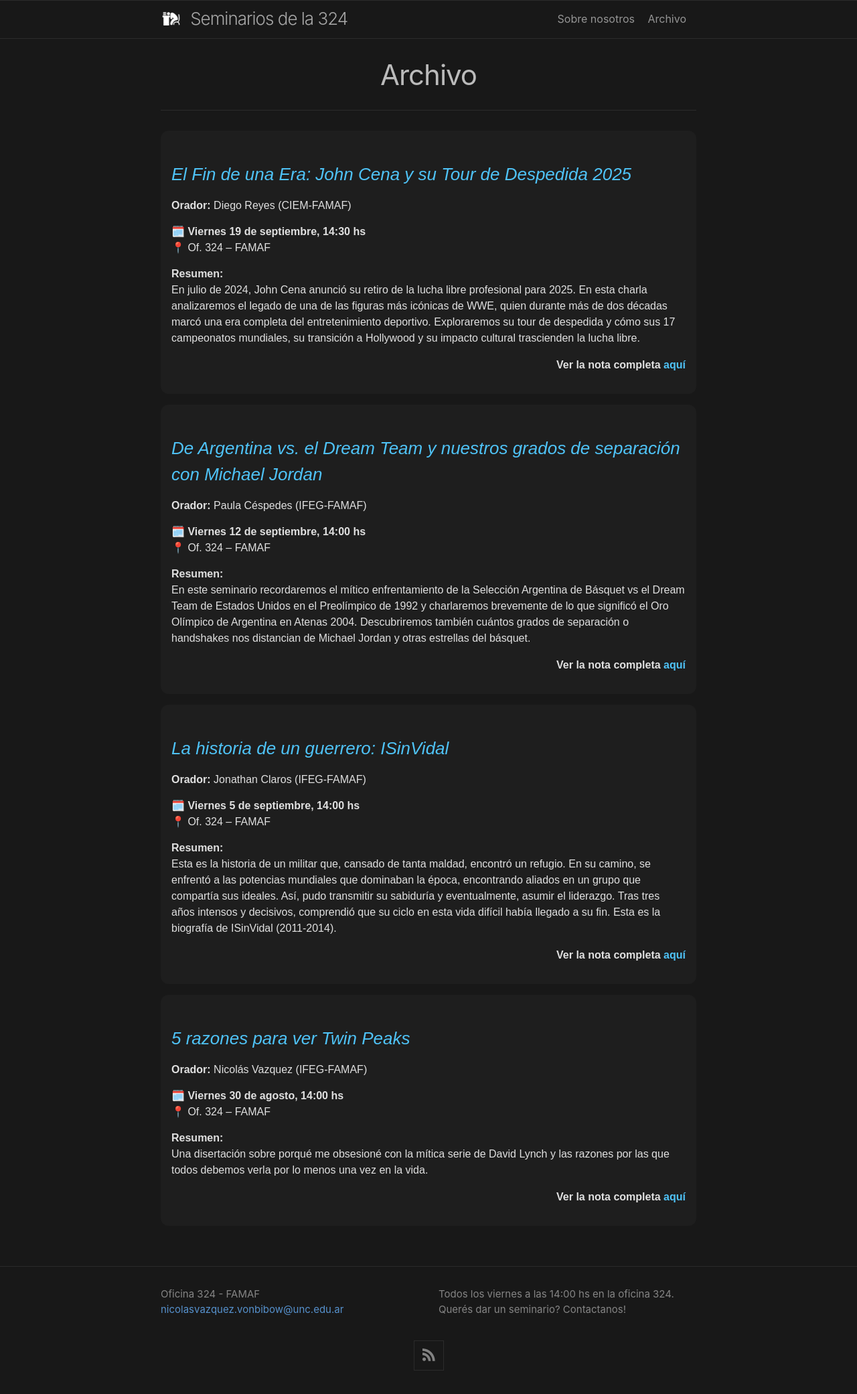
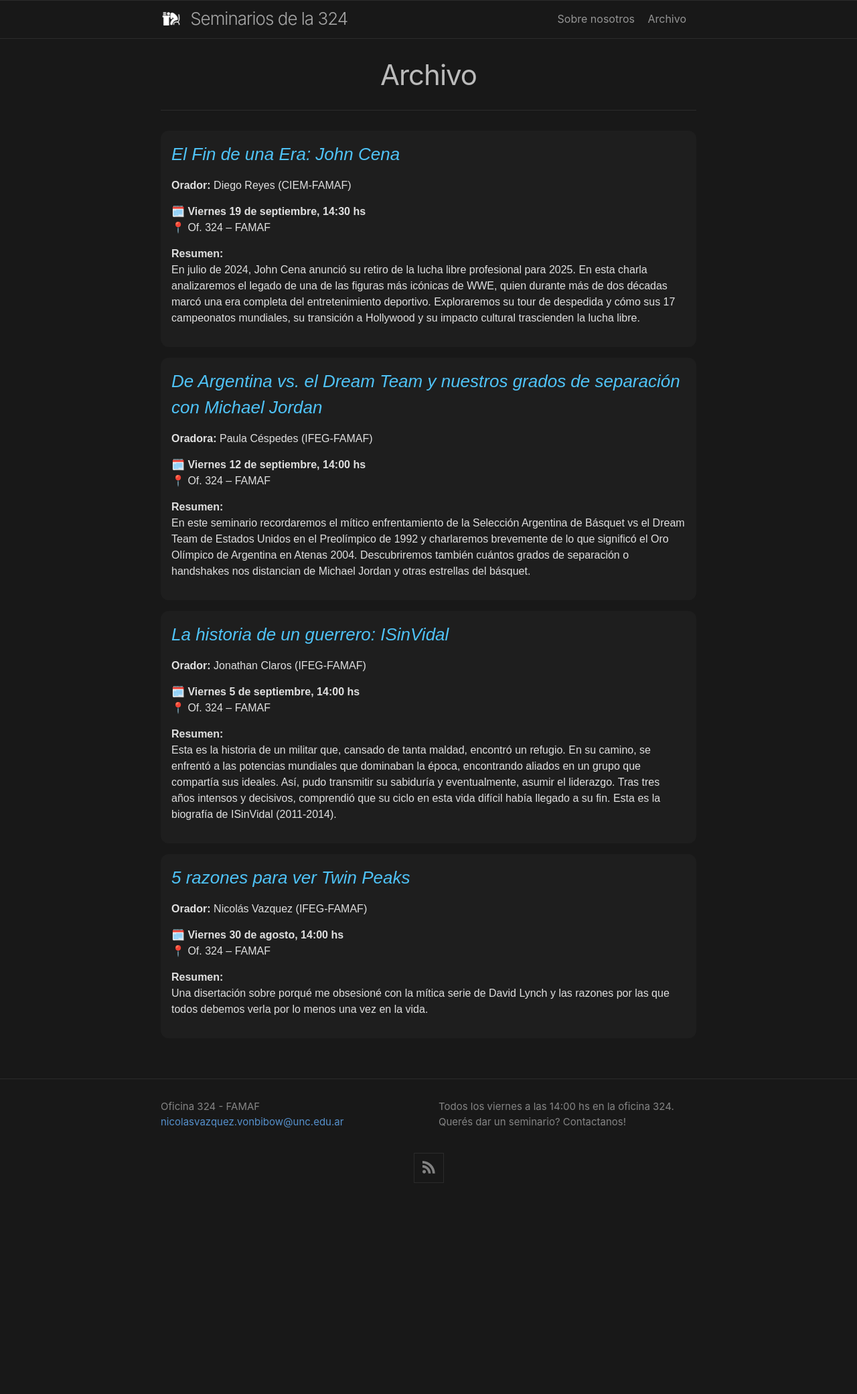
Before and after one commit to nicolasvazquez95/seminarios324, a Jekyll site: the page built from archivo.md, in a window 1280 px wide. Shown: the whole page at 67% size. Built offline with Jekyll 4.4.1, drawn with Linux system fonts in a browser that asks for light colours; after the commit the page ends 1801 px from its top, so only the background shows below that.

Commit message:
Add seminar links and improve styling in custom-styles.scss and index.md

```diff
--- a/_sass/minima/custom-styles.scss
+++ b/_sass/minima/custom-styles.scss
@@ -9,3 +9,15 @@
   border-top: 1px solid $border-color-01;
   border-bottom: 1px solid $border-color-01;
 }
+
+/* Estilo normal de los títulos con link */
+.seminario-link {
+  color: #4fc3f7;        /* azulito */
+  text-decoration: none; /* sin subrayado por defecto */
+  font-style: italic; /* en cursiva */
+}
+
+/* Estilo cuando el mouse pasa por arriba */
+.seminario-link:hover {
+  text-decoration: underline; /* se subraya al hacer hover */
+}
--- a/archivo.md
+++ b/archivo.md
@@ -5,70 +5,69 @@
 # date: 2025-08-30
 ---
 
-<div style="background:#1e1e1e; border-radius:12px; padding:1em; margin:1em 0; color:#e0e0e0; font-family: sans-serif;">
-  <h3><em style="color:#4fc3f7;">El Fin de una Era: John Cena y su Tour de Despedida 2025</em></h3>
+<div style="background:#1e1e1e; border-radius:12px; padding:1em; margin:1em 0; color:#e0e0e0; font-family:sans-serif;">
+  <h3 style="margin-top:0;">
+    <a class="seminario-link"
+       href="{{ '/2025/09/19/El-Fin-de-una-Era-John-Cena/' | relative_url }}">
+      El Fin de una Era: John Cena
+    </a>
+  </h3>
+
   <p><strong>Orador:</strong> Diego Reyes (CIEM-FAMAF)</p>
   <p>🗓️ <strong>Viernes 19 de septiembre, 14:30 hs</strong><br>
      📍 Of. 324 – FAMAF</p>
   <p><strong>Resumen:</strong><br>
     En julio de 2024, John Cena anunció su retiro de la lucha libre profesional para 2025. En esta charla analizaremos el legado de una de las figuras más icónicas de WWE, quien durante más de dos décadas marcó una era completa del entretenimiento deportivo.
-    Exploraremos su tour de despedida y cómo sus 17 campeonatos mundiales, su transición a Hollywood y su impacto cultural trascienden la lucha libre.
-  </p>
-    <p style="margin-top:1em; font-weight:bold; text-align:right;">
-    Ver la nota completa
-    <a href="{{ '/2025/09/19/El-Fin-de-una-Era-John-Cena/' | relative_url }}" style="color:#4fc3f7; text-decoration:none;">
-      aquí
-    </a>
+    Exploraremos su tour de despedida y cómo sus 17 campeonatos mundiales, su transición a Hollywood y su impacto cultural trascienden la lucha libre.
   </p>
 </div>
 
 
 <div style="background:#1e1e1e; border-radius:12px; padding:1em; margin:1em 0; color:#e0e0e0; font-family: sans-serif;">
-  <h3><em style="color:#4fc3f7;">De Argentina vs. el Dream Team y nuestros grados de separación con Michael Jordan</em></h3>
-  <p><strong>Orador:</strong> Paula Céspedes (IFEG-FAMAF)</p>
+  <h3 style="margin-top:0;">
+    <a class="seminario-link"
+       href="{{ '/2025/09/12/De-Argentina-vs-el-Dream-Team/' | relative_url }}">
+      De Argentina vs. el Dream Team y nuestros grados de separación con Michael Jordan
+    </a>
+  </h3>
+
+  <p><strong>Oradora:</strong> Paula Céspedes (IFEG-FAMAF)</p>
   <p>🗓️ <strong>Viernes 12 de septiembre, 14:00 hs</strong><br>
      📍 Of. 324 – FAMAF</p>
   <p><strong>Resumen:</strong><br>
      En este seminario recordaremos el mítico enfrentamiento de la Selección Argentina de Básquet vs el Dream Team de Estados Unidos en el Preolímpico de 1992 y charlaremos brevemente de lo que significó el Oro Olímpico de Argentina en Atenas 2004. Descubriremos también cuántos grados de separación o handshakes nos distancian de Michael Jordan y otras estrellas del básquet.
   </p>
-  <p style="margin-top:1em; font-weight:bold; text-align:right;">
-    Ver la nota completa
-    <a href="{{ '/2025/09/12/De-Argentina-vs-el-Dream-Team/' | relative_url }}" style="color:#4fc3f7; text-decoration:none;">
-      aquí
-    </a>
-  </p>
 </div>
 
+<div style="background:#1e1e1e; border-radius:12px; padding:1em; margin:1em 0; color:#e0e0e0; font-family: sans-serif;">
+  <h3 style="margin-top:0;">
+    <a class="seminario-link"
+       href="{{ '/2025/09/05/La-historia-de-un-guerrero-ISinVidal/' | relative_url }}">
+      La historia de un guerrero: ISinVidal
+    </a>
+  </h3>
 
-<div style="background:#1e1e1e; border-radius:12px; padding:1em; margin:1em 0; color:#e0e0e0; font-family: sans-serif;">
-  <h3><em style="color:#4fc3f7;">La historia de un guerrero: ISinVidal</em></h3>
   <p><strong>Orador:</strong> Jonathan Claros (IFEG-FAMAF)</p>
   <p>🗓️ <strong>Viernes 5 de septiembre, 14:00 hs</strong><br>
      📍 Of. 324 – FAMAF</p>
   <p><strong>Resumen:</strong><br>
      Esta es la historia de un militar que, cansado de tanta maldad, encontró un refugio. En su camino, se enfrentó a las potencias mundiales que dominaban la época, encontrando aliados en un grupo que compartía sus ideales. Así, pudo transmitir su sabiduría y eventualmente, asumir el liderazgo. Tras tres años intensos y decisivos, comprendió que su ciclo en esta vida difícil había llegado a su fin. Esta es la biografía de ISinVidal (2011-2014).
   </p>
-  <p style="margin-top:1em; font-weight:bold; text-align:right;">
-    Ver la nota completa
-    <a href="{{ '/2025/09/05/La-historia-de-un-guerrero-ISinVidal/' | relative_url }}" style="color:#4fc3f7; text-decoration:none;">
-      aquí
-    </a>
-  </p>
 </div>
 
 
 <div style="background:#1e1e1e; border-radius:12px; padding:1em; margin:1em 0; color:#e0e0e0; font-family: sans-serif;">
-  <h3><em style="color:#4fc3f7;">5 razones para ver Twin Peaks</em></h3>
+  <h3 style="margin-top:0;">
+    <a class="seminario-link"
+       href="{{ '/2025/08/30/5-razones-para-ver-twin-peaks/' | relative_url }}">
+      5 razones para ver Twin Peaks
+    </a>
+  </h3>
+
   <p><strong>Orador:</strong> Nicolás Vazquez (IFEG-FAMAF)</p>
   <p>🗓️ <strong>Viernes 30 de agosto, 14:00 hs</strong><br>
      📍 Of. 324 – FAMAF</p>
   <p><strong>Resumen:</strong><br>
      Una disertación sobre porqué me obsesioné con la mítica serie de David Lynch y las razones por las que todos debemos verla por lo menos una vez en la vida.
   </p>
-  <p style="margin-top:1em; font-weight:bold; text-align:right;">
-    Ver la nota completa
-    <a href="{{ '/2025/08/30/5-razones-para-ver-twin-peaks/' | relative_url }}" style="color:#4fc3f7; text-decoration:none;">
-      aquí
-    </a>
-  </p>
 </div>
```
Also changed, not shown: index.md (+17 -4 lines).
